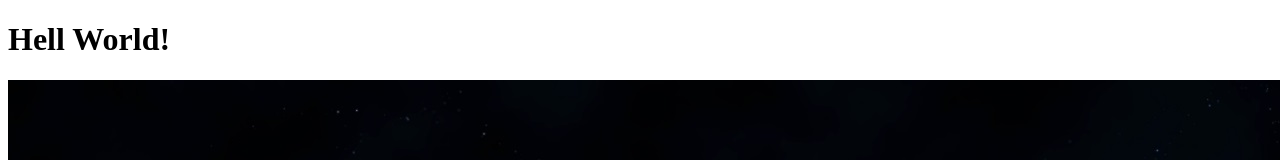
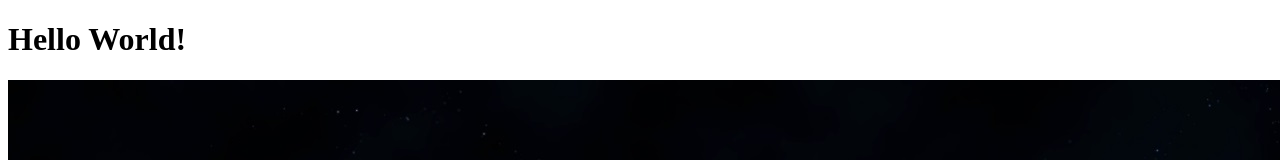
Before and after one commit to Grad3r/HelloWorld, a plain HTML site: page index.html in a window 1280 px wide. Shown: the top 160 px of the page. Drawn offline with Linux system fonts and the light colour scheme.

Commit message:
Update index.html

```diff
--- a/index.html
+++ b/index.html
@@ -4,7 +4,7 @@
         <title>HELLO WORLD</title>
 </head>
 <body>
-<h1>Hell World!</h1>
+<h1>Hello World!</h1>
 <img src="hello.jpg" alt="Планета Земля">
 </body>
 </html>
```
